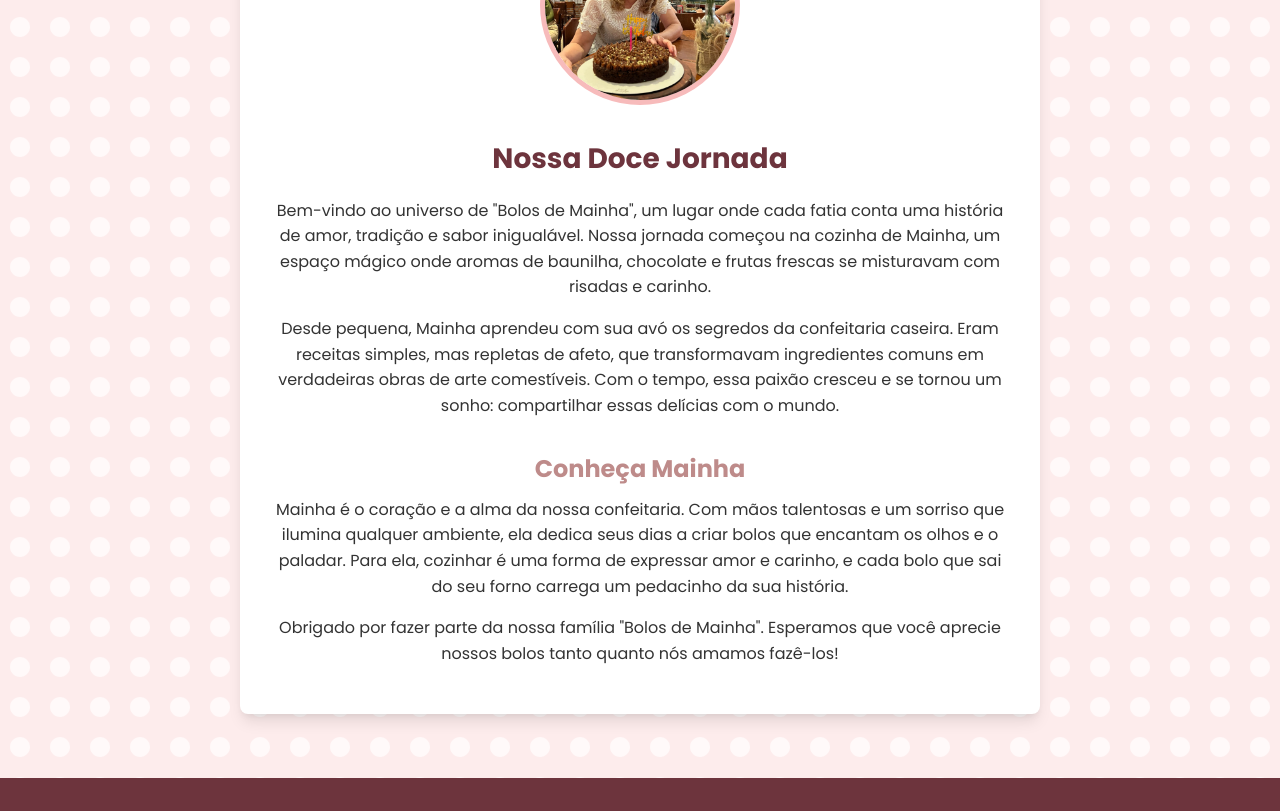
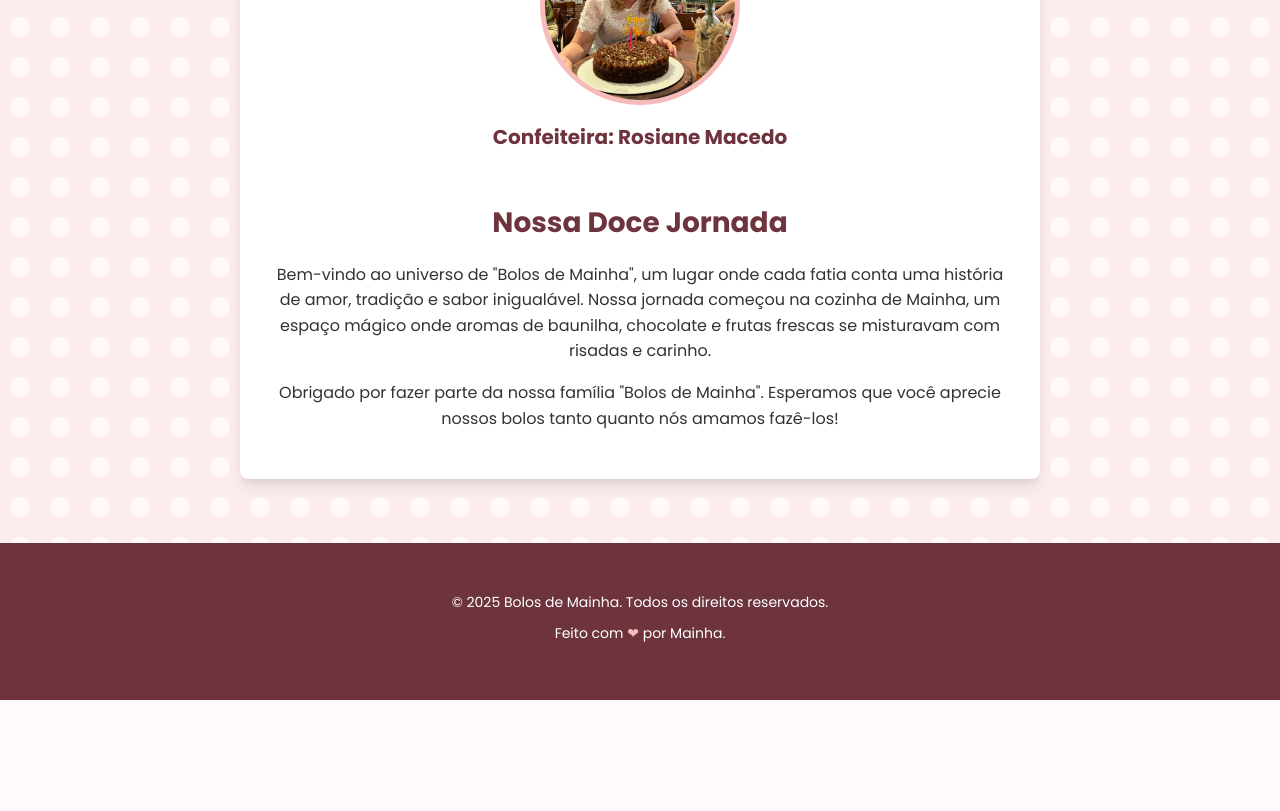
Before and after one commit to RaulGardini/Bolos-de-Mainha, a React (Vite) app: page /sobre in a window 1280 px wide. Shown: the part 380-1191 px from the top of the page. After the commit the page ends 1080 px from the top, so only its background shows below. Built offline with nearby package versions, Linux system fonts and the light colour scheme.

Commit message:
feat: fazendo a tela sobre

```diff
--- a/src/pages/AboutPage.jsx
+++ b/src/pages/AboutPage.jsx
@@ -24,20 +24,12 @@ const AboutPage = () => {
         >
           <img
             alt="Mainha preparando um bolo"
-            style={{ width: '200px', height: '200px', borderRadius: '50%', objectFit: 'cover', margin: '0 auto 2rem', display: 'block', border: '5px solid var(--mainha-light)' }}
+            style={{ width: '200px', height: '200px', borderRadius: '50%', objectFit: 'cover', margin: '0 auto 1rem', display: 'block', border: '5px solid var(--mainha-light)' }}
            src="/images/cakes/titia.jpeg" />
-
+          <h2 style={{ color: 'var(--mainha-dark)', fontSize: '1.25rem', marginBottom: '3rem', textAlign: 'center' }}>Confeiteira: Rosiane Macedo</h2>
           <h2 style={{ color: 'var(--mainha-dark)', fontSize: '1.75rem', marginBottom: '1rem', textAlign: 'center' }}>Nossa Doce Jornada</h2>
           <p>
             Bem-vindo ao universo de "Bolos de Mainha", um lugar onde cada fatia conta uma história de amor, tradição e sabor inigualável. Nossa jornada começou na cozinha de Mainha, um espaço mágico onde aromas de baunilha, chocolate e frutas frescas se misturavam com risadas e carinho.
-          </p>
-          <p>
-            Desde pequena, Mainha aprendeu com sua avó os segredos da confeitaria caseira. Eram receitas simples, mas repletas de afeto, que transformavam ingredientes comuns em verdadeiras obras de arte comestíveis. Com o tempo, essa paixão cresceu e se tornou um sonho: compartilhar essas delícias com o mundo.
-          </p>
-
-          <h3 style={{ color: 'var(--mainha-medium)', fontSize: '1.5rem', marginTop: '2rem', marginBottom: '0.5rem', textAlign: 'center' }}>Conheça Mainha</h3>
-          <p>
-            Mainha é o coração e a alma da nossa confeitaria. Com mãos talentosas e um sorriso que ilumina qualquer ambiente, ela dedica seus dias a criar bolos que encantam os olhos e o paladar. Para ela, cozinhar é uma forma de expressar amor e carinho, e cada bolo que sai do seu forno carrega um pedacinho da sua história.
           </p>
           <p>
             Obrigado por fazer parte da nossa família "Bolos de Mainha". Esperamos que você aprecie nossos bolos tanto quanto nós amamos fazê-los!
```
